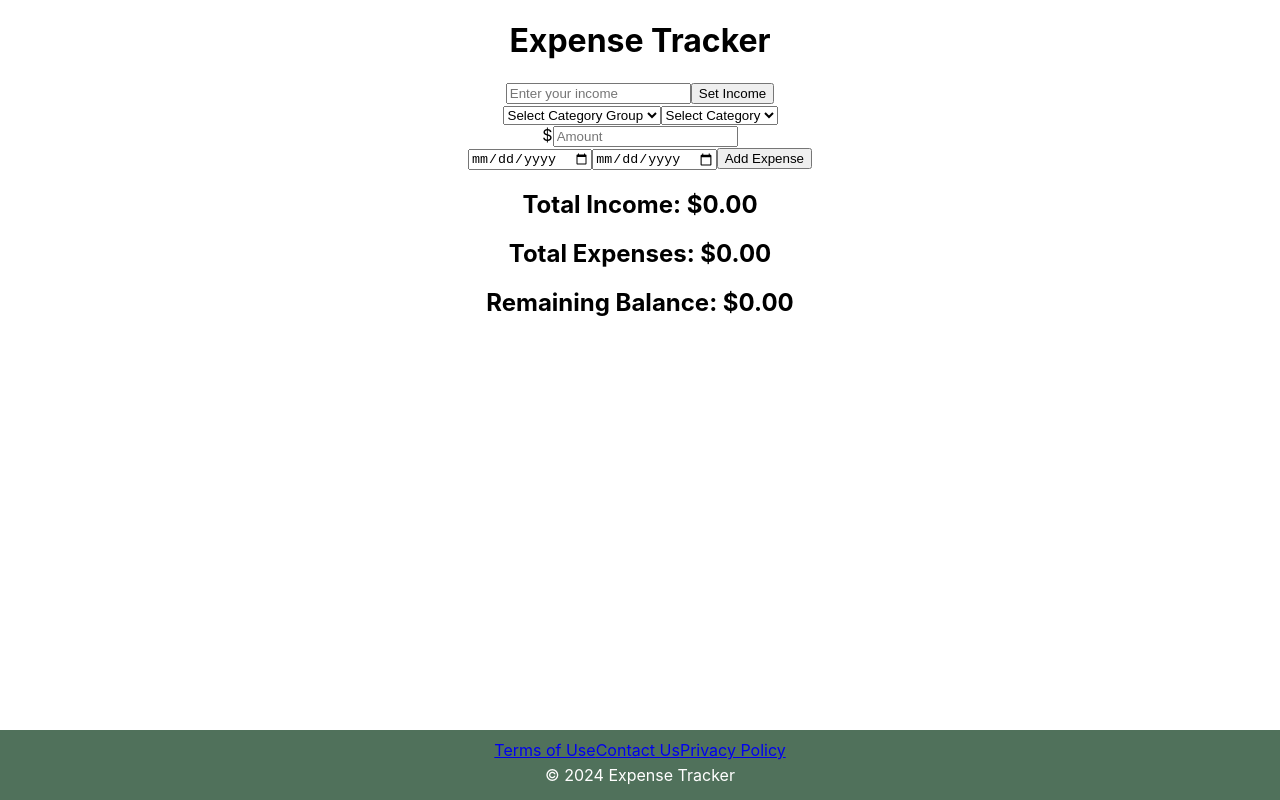
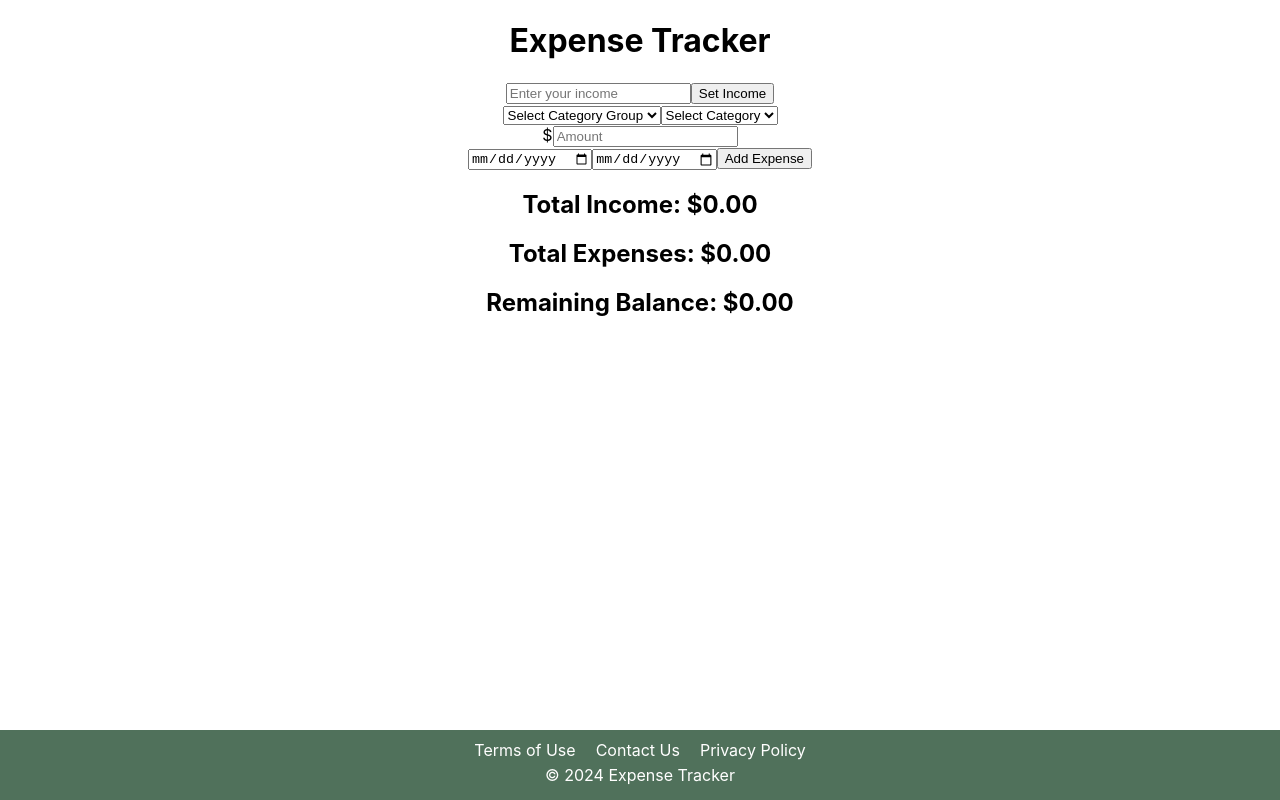
Before and after one commit to sahomelabs/exptest, a React (Create React App) app: page / in a window 1280 px wide. Built offline with nearby package versions, Linux system fonts and the light colour scheme.

Commit message:
footer menu css update

```diff
--- a/src/Components/Footer/Footer.css
+++ b/src/Components/Footer/Footer.css
@@ -13,3 +13,20 @@ footer {
   footer p {
     margin: 5px 0;
   }
+
+
+
+  .footer-links {
+    display: flex;
+    justify-content: center;
+    gap: 20px;
+  }
+
+  .footer-links a {
+    color: white;
+    text-decoration: none;
+  }
+
+  .footer-links a:hover {
+    text-decoration: underline;
+}
```
